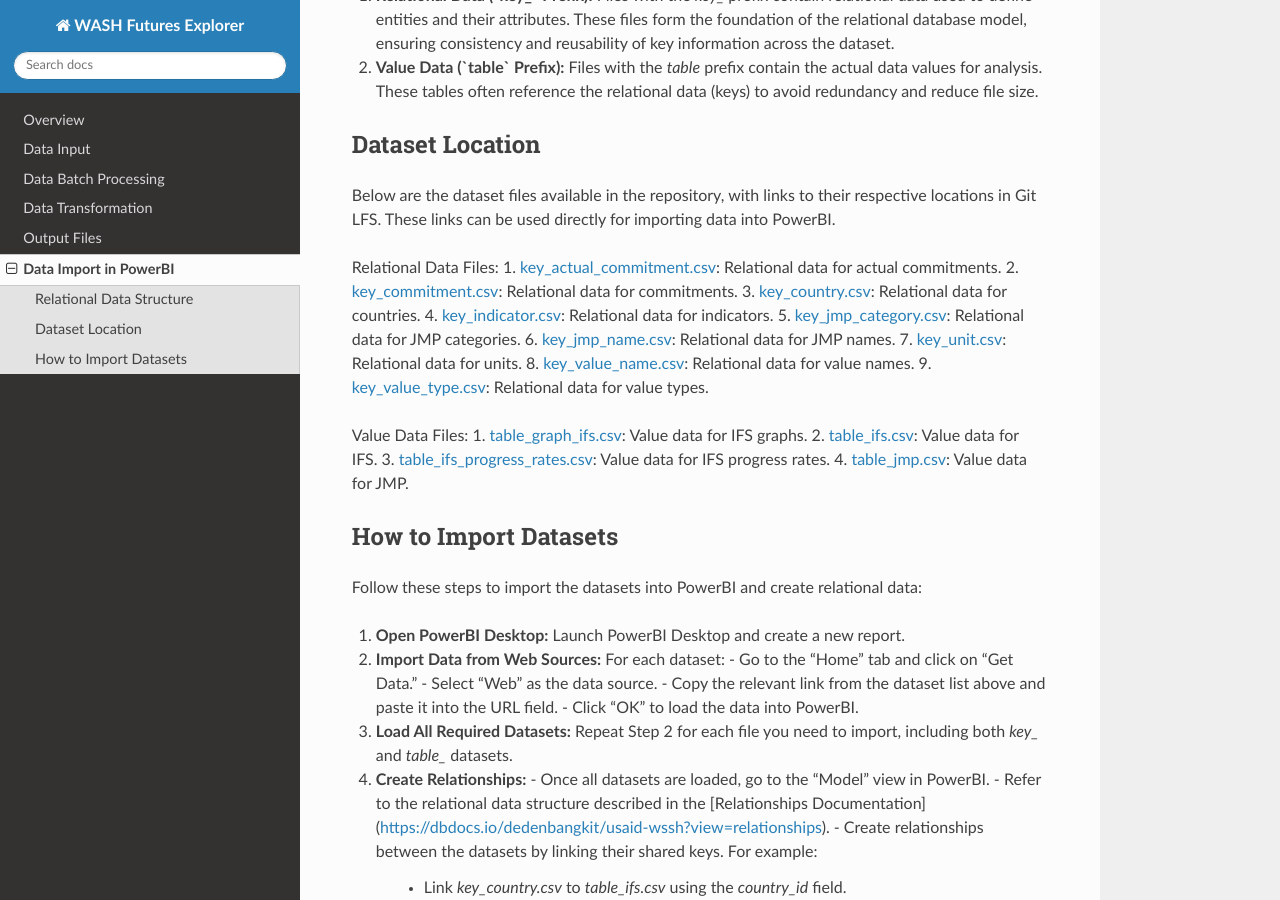
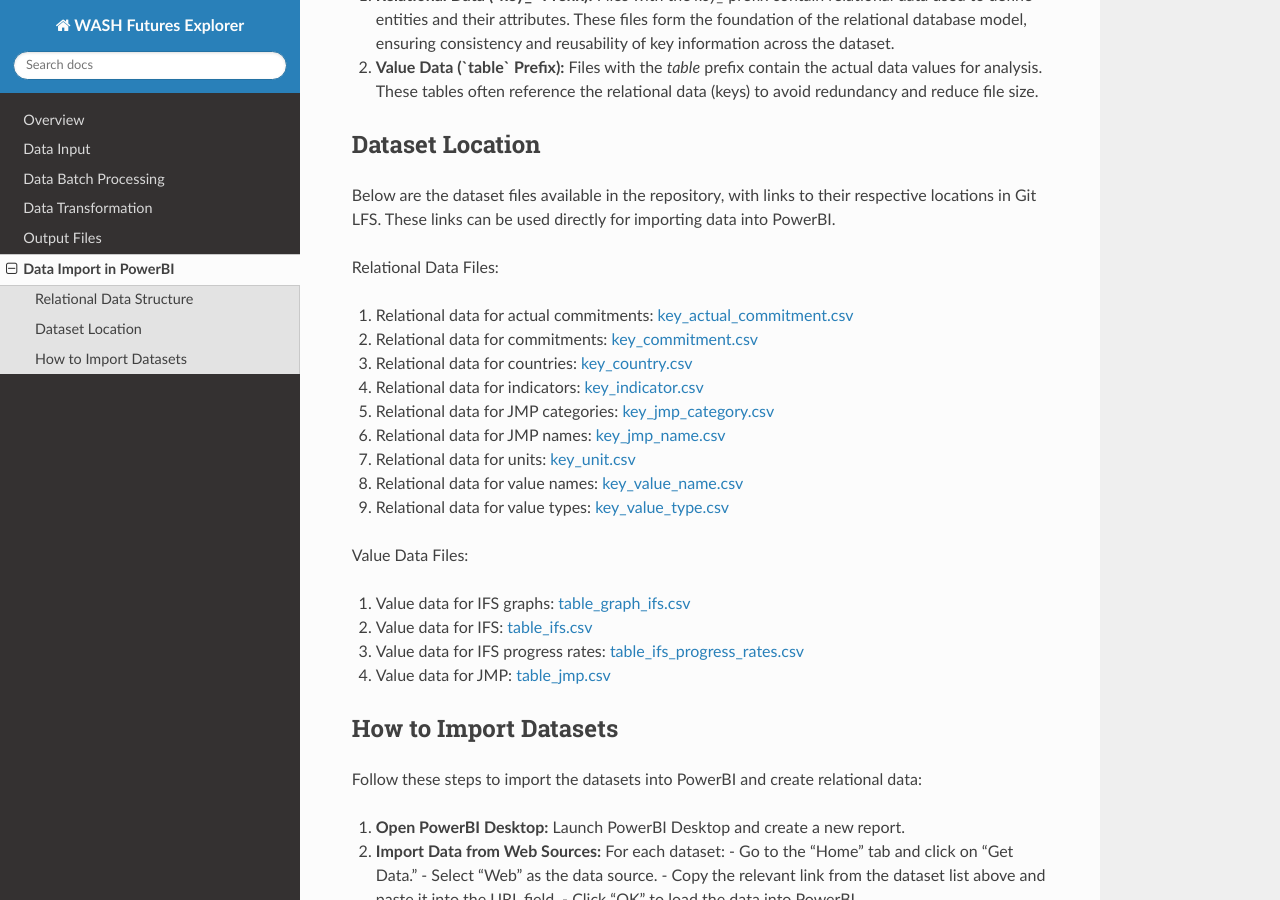
Before and after one commit to akvo/wash-futures-explorer, a Sphinx documentation site: the page built from docs/data_import.rst, in a window 1280 px wide and 900 px high, scrolled down 280 px. Built offline with Sphinx 7.4.7 and the Read the Docs theme 3.1.0, drawn with Linux system fonts in a browser that asks for light colours.

Commit message:
Update PowerBI Import Section

```diff
--- a/docs/data_import.rst
+++ b/docs/data_import.rst
@@ -16,21 +16,23 @@ Dataset Location
 Below are the dataset files available in the repository, with links to their respective locations in Git LFS. These links can be used directly for importing data into PowerBI.
 
 Relational Data Files:
-1. `key_actual_commitment.csv`_: Relational data for actual commitments.
-2. `key_commitment.csv`_: Relational data for commitments.
-3. `key_country.csv`_: Relational data for countries.
-4. `key_indicator.csv`_: Relational data for indicators.
-5. `key_jmp_category.csv`_: Relational data for JMP categories.
-6. `key_jmp_name.csv`_: Relational data for JMP names.
-7. `key_unit.csv`_: Relational data for units.
-8. `key_value_name.csv`_: Relational data for value names.
-9. `key_value_type.csv`_: Relational data for value types.
+
+1. Relational data for actual commitments: `key_actual_commitment.csv`_
+2. Relational data for commitments: `key_commitment.csv`_
+3. Relational data for countries: `key_country.csv`_
+4. Relational data for indicators: `key_indicator.csv`_
+5. Relational data for JMP categories: `key_jmp_category.csv`_
+6. Relational data for JMP names: `key_jmp_name.csv`_
+7. Relational data for units: `key_unit.csv`_
+8. Relational data for value names: `key_value_name.csv`_
+9. Relational data for value types: `key_value_type.csv`_
 
 Value Data Files:
-1. `table_graph_ifs.csv`_: Value data for IFS graphs.
-2. `table_ifs.csv`_: Value data for IFS.
-3. `table_ifs_progress_rates.csv`_: Value data for IFS progress rates.
-4. `table_jmp.csv`_: Value data for JMP.
+
+1. Value data for IFS graphs: `table_graph_ifs.csv`_
+2. Value data for IFS: `table_ifs.csv`_
+3. Value data for IFS progress rates: `table_ifs_progress_rates.csv`_
+4. Value data for JMP: `table_jmp.csv`_
 
 .. _key_actual_commitment.csv: https://media.githubusercontent.com/media/akvo/wash-futures-explorer/refs/heads/main/output_data/key_actual_commitment.csv
 .. _key_commitment.csv: https://media.githubusercontent.com/media/akvo/wash-futures-explorer/refs/heads/main/output_data/key_commitment.csv
```
